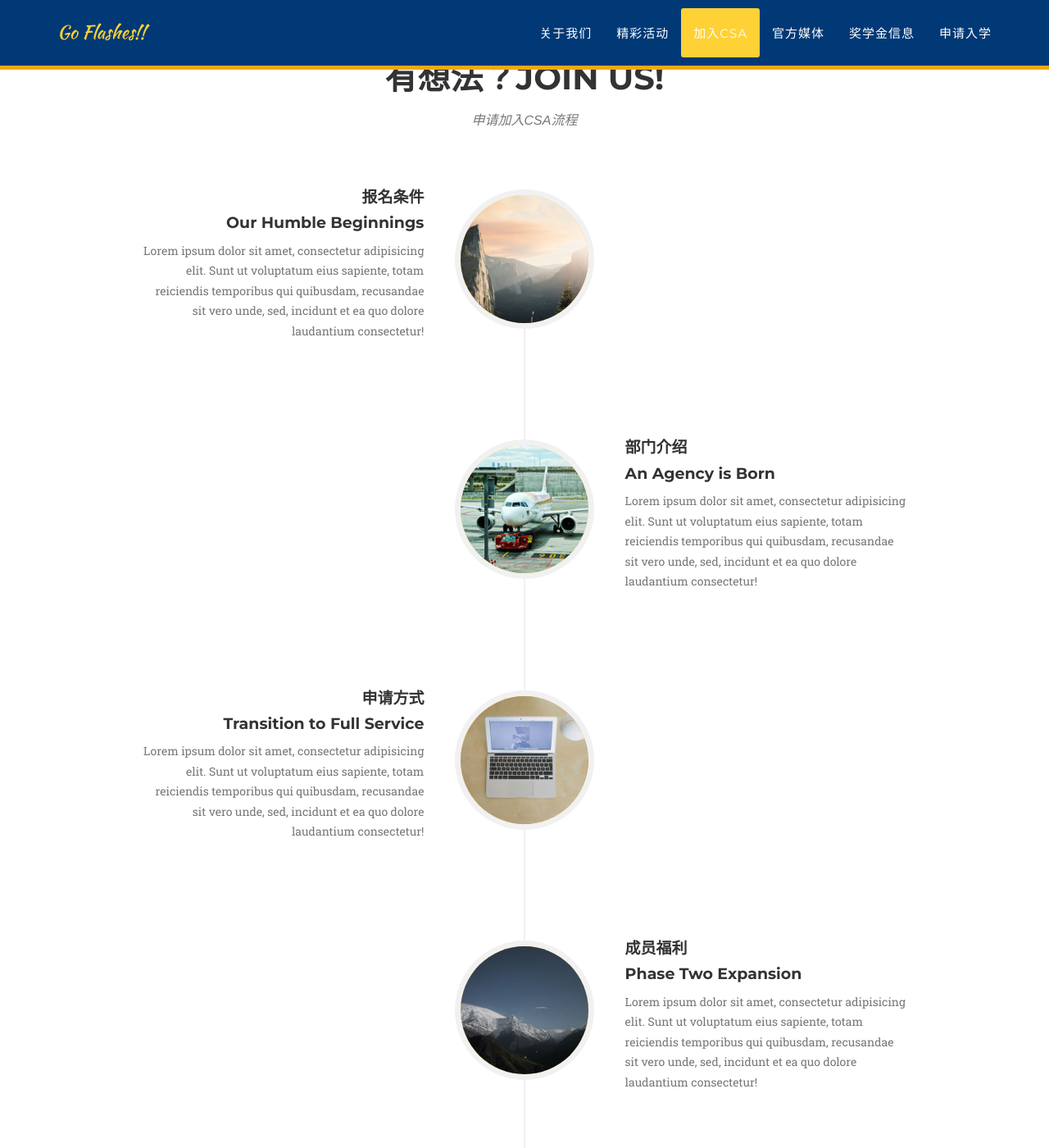
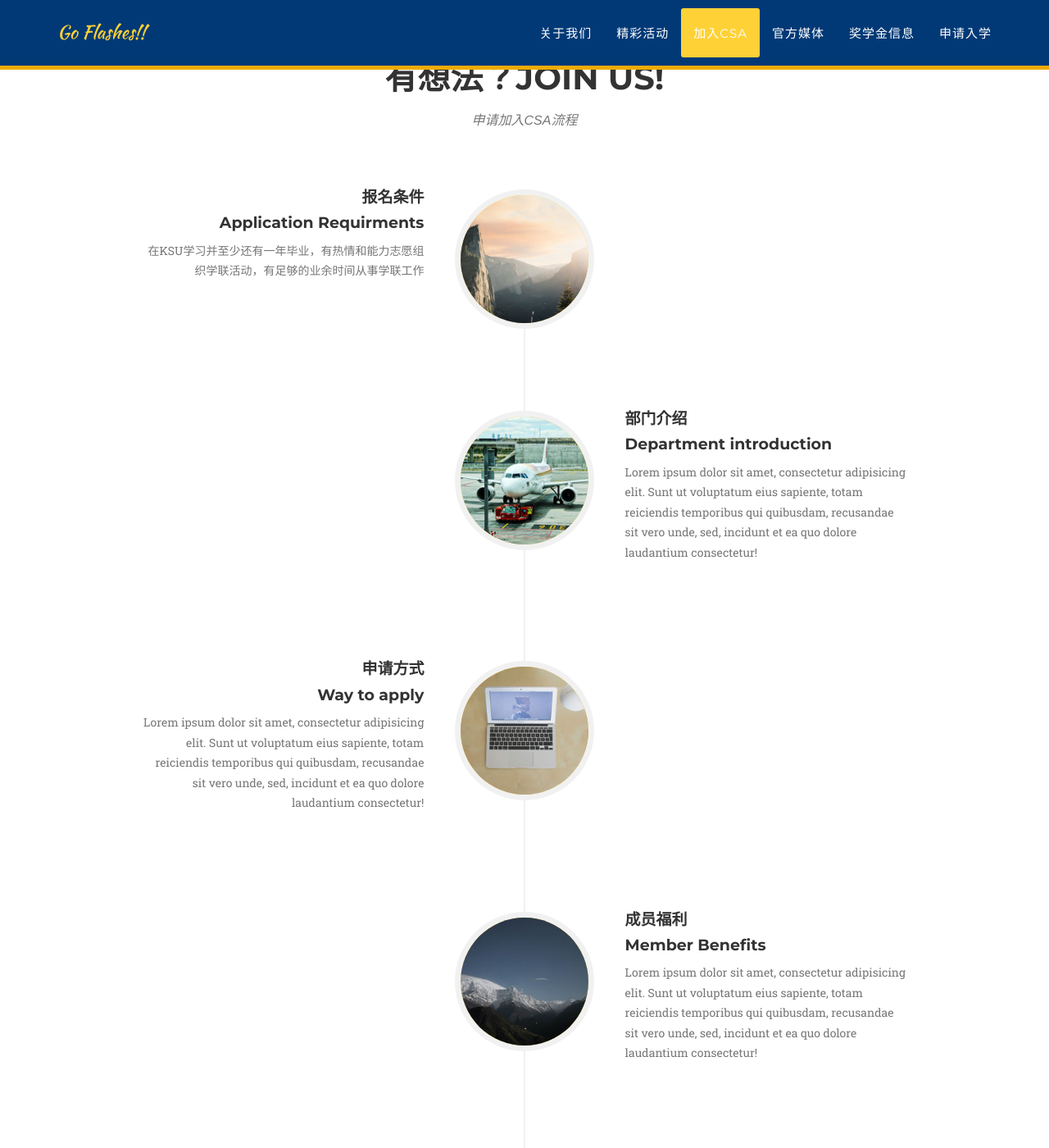
Before and after one commit to csakent/csakent.github.io, a Jekyll site: the page built from index.html, in a window 1280 px wide and 1400 px high, scrolled down 2467 px. Shown: the whole window at 82% size. Built offline with Jekyll 4.4.1, drawn with Linux system fonts in a browser that asks for light colours; some web fonts are replaced.

Commit message:
申请流程

```diff
--- a/_includes/about.html
+++ b/_includes/about.html
@@ -17,10 +17,10 @@
                             <div class="timeline-panel">
                                 <div class="timeline-heading">
                                     <h4>报名条件</h4>
-                                    <h4 class="subheading">Our Humble Beginnings</h4>
+                                    <h4 class="subheading">Application Requirments</h4>
                                 </div>
                                 <div class="timeline-body">
-                                    <p class="text-muted">Lorem ipsum dolor sit amet, consectetur adipisicing elit. Sunt ut voluptatum eius sapiente, totam reiciendis temporibus qui quibusdam, recusandae sit vero unde, sed, incidunt et ea quo dolore laudantium consectetur!</p>
+                                    <p class="text-muted">在KSU学习并至少还有一年毕业，有热情和能力志愿组织学联活动，有足够的业余时间从事学联工作</p>
                                 </div>
                             </div>
                         </li>
@@ -31,7 +31,7 @@
                             <div class="timeline-panel">
                                 <div class="timeline-heading">
                                     <h4>部门介绍</h4>
-                                    <h4 class="subheading">An Agency is Born</h4>
+                                    <h4 class="subheading">Department introduction</h4>
                                 </div>
                                 <div class="timeline-body">
                                     <p class="text-muted">Lorem ipsum dolor sit amet, consectetur adipisicing elit. Sunt ut voluptatum eius sapiente, totam reiciendis temporibus qui quibusdam, recusandae sit vero unde, sed, incidunt et ea quo dolore laudantium consectetur!</p>
@@ -45,7 +45,7 @@
                             <div class="timeline-panel">
                                 <div class="timeline-heading">
                                     <h4>申请方式</h4>
-                                    <h4 class="subheading">Transition to Full Service</h4>
+                                    <h4 class="subheading">Way to apply</h4>
                                 </div>
                                 <div class="timeline-body">
                                     <p class="text-muted">Lorem ipsum dolor sit amet, consectetur adipisicing elit. Sunt ut voluptatum eius sapiente, totam reiciendis temporibus qui quibusdam, recusandae sit vero unde, sed, incidunt et ea quo dolore laudantium consectetur!</p>
@@ -59,7 +59,7 @@
                             <div class="timeline-panel">
                                 <div class="timeline-heading">
                                     <h4>成员福利</h4>
-                                    <h4 class="subheading">Phase Two Expansion</h4>
+                                    <h4 class="subheading">Member Benefits</h4>
                                 </div>
                                 <div class="timeline-body">
                                     <p class="text-muted">Lorem ipsum dolor sit amet, consectetur adipisicing elit. Sunt ut voluptatum eius sapiente, totam reiciendis temporibus qui quibusdam, recusandae sit vero unde, sed, incidunt et ea quo dolore laudantium consectetur!</p>
```
